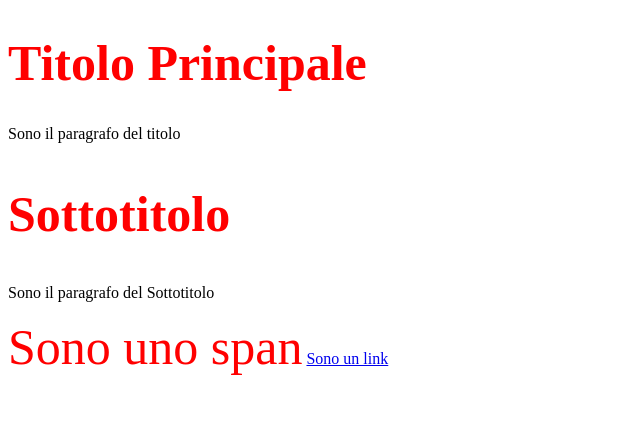
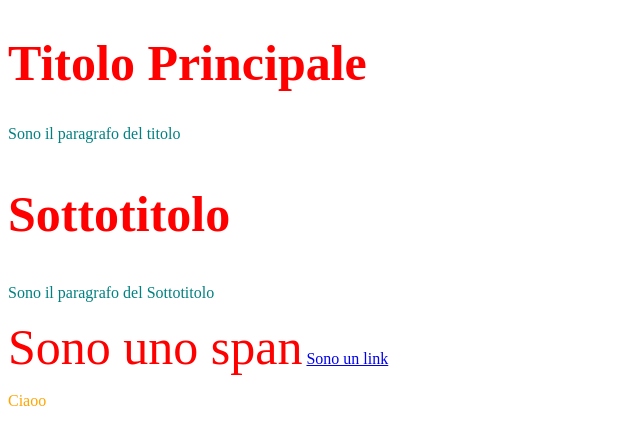
Before and after one commit to Erascaius/Esercizi-Css, a plain HTML site: page index.html in a window 1280 px wide. Shown: the whole page, without its empty margins (0-640 px from the left). Drawn offline with Linux system fonts and the light colour scheme.

Commit message:
Build(Css): Applied 3 rules to the same element to make stronger win

```diff
--- a/index.html
+++ b/index.html
@@ -17,5 +17,7 @@
     </div>
     <span class="block">Sono uno span</span>
     <a class="lume" href="www.google.it">Sono un link</a>
+
+    <p class="secondo" id="primo">Ciaoo</p>
 </body>
 </html>
--- a/style.css
+++ b/style.css
@@ -5,3 +5,12 @@ h1, h2, .block{
 a.lume:hover{
     color: aqua;
 }
+p{
+    color: teal;
+}
+.secondo{
+    color: indianred;
+}
+#primo{
+    color: orange;
+}
```
